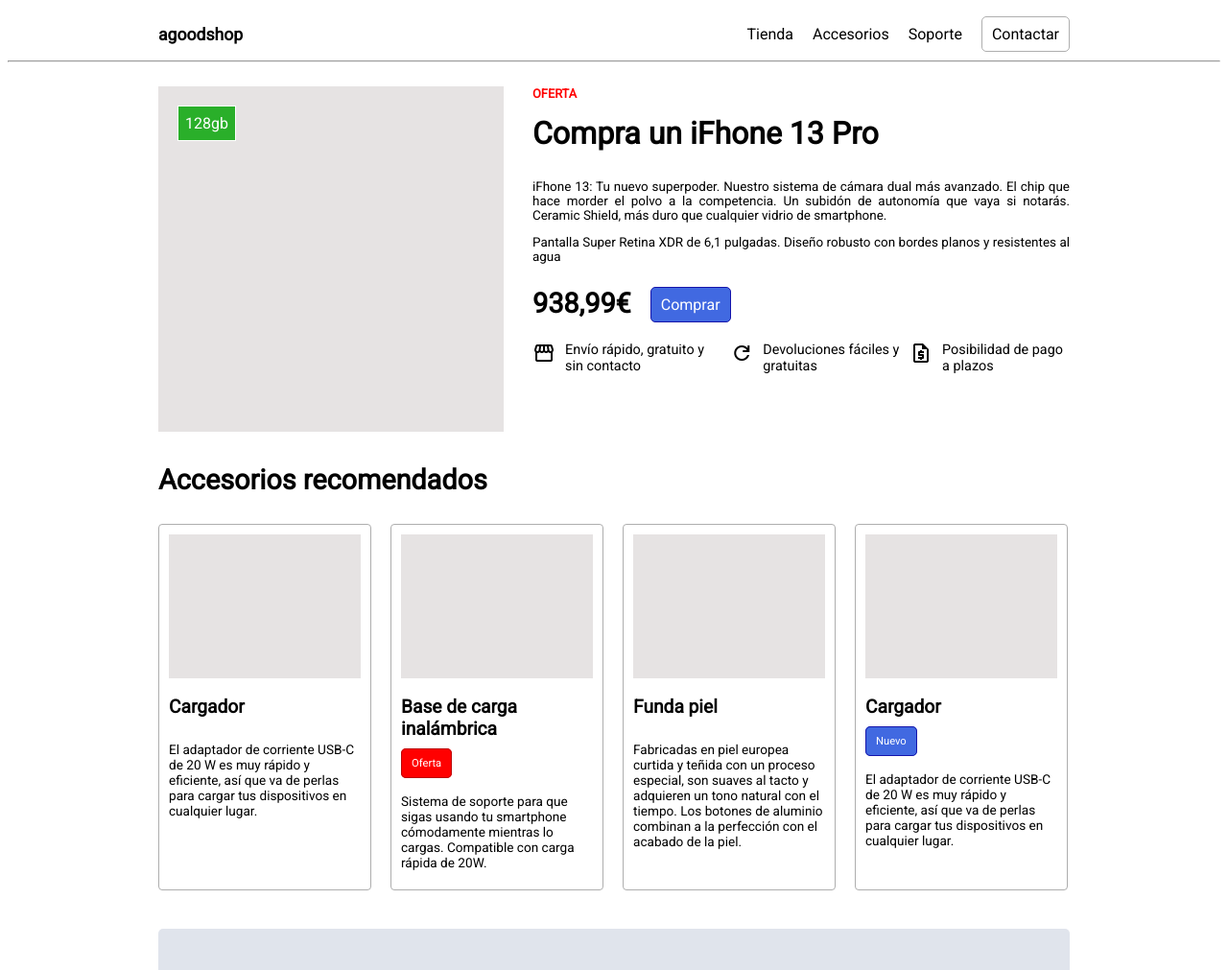
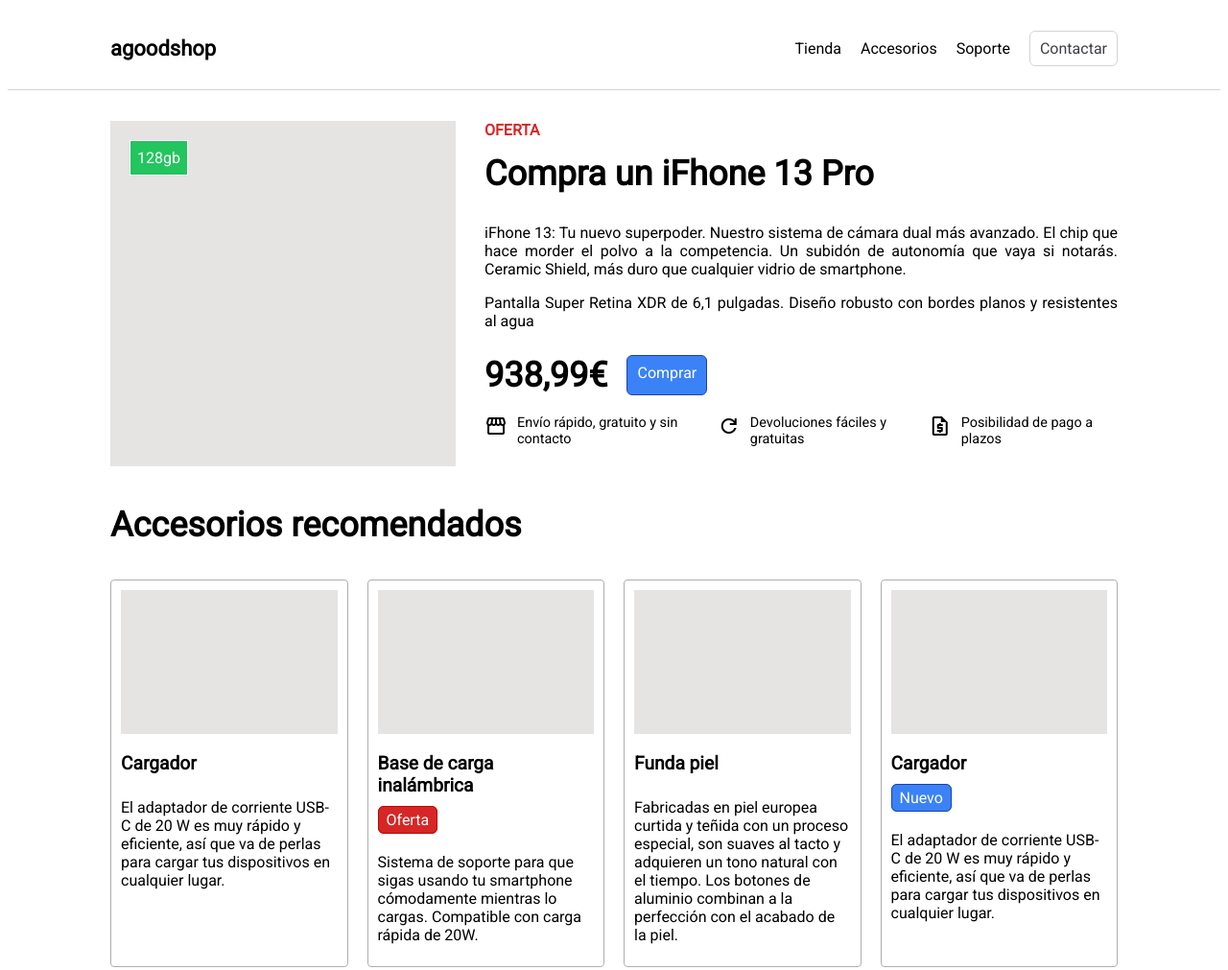
Before and after one commit to matildejb/store-Agoodshop, a plain HTML site: page index.html in a window 1280 px wide. Shown: the top 1011 px of the page at 96% size. Drawn offline with nearby package versions, Linux system fonts and the light colour scheme; a web font is replaced by a local one.

Commit message:
Modificaciones
Modificamos hr, nombres de clases, max-width

```diff
--- a/index.html
+++ b/index.html
@@ -5,6 +5,7 @@
 	<meta charset="UTF-8" />
 	<meta name="viewport" content="width=device-width, initial-scale=1.0" />
 	<title>agoodshop</title>
+	<!--Conectar con los estilos-->
 	<link rel="stylesheet" href="styles.css" type="text/css" />
 	<!--ICONOS-->
 	<link rel="stylesheet"
@@ -19,32 +20,33 @@
 
 <body>
 	<!--HEADER-->
-	<div class="wrapper">
-	<header>
-		<nav>
-			<h3 class="nav-logo">agoodshop</h3>
-			<ul class="nav-lista">
-				<li>Tienda</li>
-				<li>Accesorios</li>
-				<li>Soporte</li>
-			</ul>
-			<a class="contact">Contactar</a>
-		</nav>
+	<header class="the-header">
+		<div class="wrapper">
+			<div class="the-header__inner">
+				<p class="heading-3 nav-logo">agoodshop</p>
+				<nav>
+					<ul class="the-header__nav">
+						<li><a href="#">Tienda</a></li>
+						<li><a href="#">Accesorios</a></li>
+						<li><a href="#">Soporte</a></li>
+						<li><a href="#" class="btn btn--contactar">Contactar</a></li>
+					</ul>
+				</nav>
+			</div>
 	</header>
-	</div>
-	<hr class="header" />
+
 	<!--MAIN-->
-	<div class="wrapper">
-		<main>
-			<div class="main-content">
-				<div class="main-image">
-					<img src="imgn.png" alt="imagen principal" class="imgGray" />
-					<span class="imgGreen">128gb</span>
+	<main class="wrapper">
+		<article class="the-product">
+			<div class="the-product-info__img">
+				<div class="the-product-w__img">
+					<img src="imgn.png" alt="iFhone 13" class="the-product__img" />
+					<span class="the-product__gb">128gb</span>
 				</div>
-				<div class="main-text">
-					<p class="text-ofert">OFERTA</p>
-					<h1>Compra un iFhone 13 Pro</h1>
-					<div class="main-paragraph">
+				<div class="the-product-main__info">
+					<p class="text-ofert">Oferta</p>
+					<h1 class="heading-5">Compra un iFhone 13 Pro</h1>
+					<div class="the-product__description">
 						<p>
 							iFhone 13: Tu nuevo superpoder. Nuestro sistema de cámara dual
 							más avanzado. El chip que hace morder el polvo a la competencia.
@@ -57,11 +59,11 @@
 							bordes planos y resistentes al agua
 						</p>
 					</div>
-					<div class="price-buy">
-						<span class="price">938,99€</span>
-						<a class="btn buy">Comprar</a>
+					<div class="the-product-w__buy">
+						<span class="price heading-5">938,99€</span>
+						<a class="btn btn--primary">Comprar</a>
 					</div>
-					<div class="characteristics">
+					<div class="the-product__feautures">
 						<div class="item">
 							<span class="material-symbols-outlined icon"> storefront </span>
 							<span class="texto">Envío rápido, gratuito y sin contacto</span>
@@ -77,10 +79,8 @@
 					</div>
 				</div>
 			</div>
-
-			<div class="main-accesorios">
-				<h3 class="accesorios">Accesorios recomendados</h3>
-				<div class="container">
+					<h3 class="acc heading-5">Accesorios recomendados</h3>
+					<div class="the-product__accesorios">
 					<div class="card">
 						<img src="imgn.png" alt="" />
 						<div class="card-body">
@@ -96,7 +96,7 @@
 						<img src="imgn.png" alt="" />
 						<div class="card-body">
 							<h4 class="carga-inalambrica">Base de carga inalámbrica</h4>
-							<a href="#" class="btn oferta">Oferta</a>
+							<a href="#" class="btn btn--oferta">Oferta</a>
 							<p>
 								Sistema de soporte para que sigas usando tu smartphone
 								cómodamente mientras lo cargas. Compatible con carga rápida de
@@ -120,7 +120,7 @@
 						<img src="imgn.png" alt="" />
 						<div class="card-body">
 							<h4>Cargador</h4>
-							<a href="#" class="btn btn-cargador">Nuevo</a>
+							<a href="#" class="btn btn--primary btn--cargador">Nuevo</a>
 							<p>
 								El adaptador de corriente USB-C de 20 W es muy rápido y
 								eficiente, así que va de perlas para cargar tus dispositivos
@@ -129,11 +129,11 @@
 						</div>
 					</div>
 				</div>
-			</div>
-
+		</article>
+		<section>
 			<div class="main-form">
 				<div class="text-participa">
-					<h2>Participa en el sorteo de un iFhone 13</h2>
+					<h2 class="heading-7">Participa en el sorteo de un iFhone 13</h2>
 					<p>
 						Este verano, ¡venimos cargados de premios! Así que antes de irte
 						de vacaciones, ¡participa en nuestro sorteo! y podrás llevarte un
@@ -154,18 +154,20 @@
 					<div>
 						<input type="email" id="email" name="email" placeholder="arigold@mga.com" />
 					</div>
-					<button class="btn" type="submit">Enviar</button>
+					<button class="btn btn--primary" type="submit">Enviar</button>
 				</form>
 			</div>
-		</main>
-	</div>
-	<hr class="foot" />
+		</section>
+	</main>
+
 	<!--FOOTER-->
-	<div class="wrapper">
-		<footer>
+
+	<footer class="the-footer">
+		<div class="wrapper">
 			<p class="footer">&copy; agoodshop</p>
-		</footer>
-	</div>
+		</div>
+	</footer>
+
 </body>
 
 </html>
--- a/styles.css
+++ b/styles.css
@@ -1,37 +1,108 @@
 * {
 	box-sizing: border-box;
+
+}
+
+/*Common*/
+
+:root {
+	--gray-300: #D4D4D8;
+	--gray-700: #3F3F46;
+	--base-white: #FFFFFF;
+	--red-600: #D62626;
+	--blue--500: #3B82F6;
+	--blue--800: #1E40AF;
+	--green-500: #22C55E;
+	--font-weight-bold: 700;
+	--font-weight-normal: 400;
+}
+
+body {
 	font-family: "Roboto", sans-serif;
 }
 
+.heading-7,
+.heading-5,
+.heading-3 {
+	font-weight: var(--font-weight-bold);
+}
+
+.heading-7 {
+	font-size: 2.875rem;
+}
+.heading-5 {
+	font-size: 2.25rem;
+}
+.heading-3 {
+	font-size: 1.375rem;
+}
+
 .btn {
-	background-color: #4169e1;
+	background-color: var(--base-white);
 	color: white;
 	padding: 8px 10px;
-	border-radius: 5px;
-	border: 1px solid rgb(21, 21, 171);
+	border-radius: 6px;
+	border: 1px solid var(--gray-300);
 	cursor: pointer;
+}
+
+.btn:hover {
+	background-color: var(--gray-700);
+	color: var(--base-white);
+	cursor: pointer;
+}
+
+.btn--contactar {
+	color: var(--gray-700);
+}
+
+.btn--primary {
+	background-color: var(--blue--500);
+	color: var(--base-white);
+	border-color: var(--blue--800);
+}
+
+.btn--primary:hover {
+	background-color: var(--blue--800);
+}
+
+.btn--oferta {
+	background-color: var(--red-600);
+	padding: 4px 8px;
+	border: 1px solid rgb(186, 6, 6);
+}
+
+.btn--oferta:hover {
+	background-color: #8b0000;
+}
+
+.btn--cargador {
+	padding: 4px 8px;
+
 }
 
 a {
 	text-decoration: none;
+	color: black;
 }
 
 /*Centra nuestro contenido*/
 .wrapper {
-	max-width: 950px;
+	max-width: 1050px;
 	margin-left: auto;
 	margin-right: auto;
 }
 
-/*hr nav y footer*/
-hr {
-	color: #aeaeae;
-	margin-top: 0;
+/*linea horizontal*/
+.the-header {
+	border-bottom: 1px solid var(--gray-300);
+	padding: 8px 0;
+}
+.the-footer {
+	border-top: 1px solid var(--gray-300);
+	padding: 8px 0;
 }
 
-.foot {
-	margin-top: 35px;
-}
 
 /*ENCABEZADOS*/
 
@@ -40,111 +111,90 @@
 	margin: 5px 0;
 }
 
-/*Paticipa en el sorteo*/
-h2 {
-	font-size: 2.4rem;
-}
-
-/*Accesorios recomendados* y Nav(agoodshop)*/
-h3 {
-	font-size: 1.8rem;
-}
-
 /*Títulos en accesorios*/
 h4 {
 	font-size: 1.2rem;
 	margin: 15px 0px;
 }
 
-/*NAV*/
-nav {
+/*HEADER*/
+.the-header__inner {
 	display: flex;
 	align-items: center;
 	justify-content: space-between;
 }
 
-.nav-logo {
-	font-weight: bolder;
-	font-size: 1.1rem;
-}
 
-.nav-lista {
+.the-header__nav {
 	display: flex;
+	align-items: center;
 	list-style: none;
 	gap: 20px;
 }
-.nav-lista,
-.contact {
-	margin-left: auto;
-}
 
-.contact {
-	background-color: #ffffff;
-	border: 1px solid #aeaeae;
-	padding: 8px 10px;
-	border-radius: 5px;
-	margin-left: 20px;
-	cursor: pointer;
-}
 
 /*MAIN*/
 
 /*Primer Parte*/
-.main-content {
+
+.the-product {
+	margin-top: 32px;
+}
+
+main {
+	padding-bottom: 30px;
+}
+
+.the-product-info__img {
 	display: flex;
 	align-items: flex-start;
 	gap: 30px;
 	margin-top: 25px;
 }
 
-.main-image {
+.the-product-w__img {
 	position: relative;
 }
 
-.imgGray {
+.the-product__img {
 	width: 360px;
 	height: 360px;
 }
 
-.imgGreen {
+.the-product__gb {
 	position: absolute;
-	color: white;
-	background-color: rgb(42, 175, 42);
+	color: var(--base-white);
+	background-color: var(--green-500);
 	padding: 8px 7px;
 	top: 20px;
 	left: 20px;
-	border: 1px solid white;
+	border: 1px solid var(--base-white);
 }
 
-.main-text {
+.the-product-main__info {
 	display: flex;
 	flex-direction: column;
 	gap: 10px;
 }
 
 .text-ofert {
-	color: red;
-	font-weight: 900;
-	font-size: 0.8rem;
+	color: var(--red-600);
+	font-weight: var(--font-weight-bold);
 	margin: 0;
+	text-transform: uppercase;
 }
 
-.main-paragraph {
+.the-product__description {
 	text-align: justify;
-	font-size: 0.84rem;
 }
 
-.price-buy {
+.the-product-w__buy {
 	display: flex;
+	gap: 20px;
 }
 
-.price {
-	font-weight: bolder;
-	font-size: 1.8rem;
-	margin-right: 20px;
-}
 
-.characteristics {
+.the-product__feautures {
 	display: flex;
 	margin-top: 10px;
 	font-size: 0.9rem;
@@ -160,9 +210,8 @@
 }
 
 /*Segunda Parte*/
-.container {
+.the-product__accesorios {
 	display: flex;
-	/*flex-wrap: wrap;*/
 	font-size: 1rem;
 	gap: 20px;
 	margin-bottom: 40px;
@@ -173,24 +222,14 @@
 	border-radius: 4px;
 	border: 1px solid #aeaeae;
 	padding: 10px 10px 7px 10px;
-	font-size: 0.85rem;
-	max-width: 222px;
+	width: 100%;
 }
 
 .card img {
-	width: 200px;
+	width: 100%;
 	height: 150px;
 }
 
-.oferta {
-	background-color: red;
-	border: 1px solid rgb(186, 6, 6);
-	font-size: 0.7rem;
-}
-
-.btn-cargador {
-	font-size: 0.7rem;
-}
 
 .card-body p {
 	margin-top: 25px;
@@ -230,7 +269,6 @@
 /*FOOTER*/
 
 .footer {
-	/*border-top: 1px solid gray;*/
 	display: flex;
 	justify-content: center;
 	padding: 8px 0;
@@ -240,7 +278,7 @@
 
 /*RESPONSIVE MOBILE*/
 
-@media only screen and (max-width: 960px) {
+@media only screen and (max-width: 760px) {
 
     h1 {
 		font-size: 2.1rem;
@@ -252,16 +290,9 @@
 		margin-top: 20px;
 	}
 
-    h3.accesorios {
-		width: 80%;
-		margin: auto;
-		margin-bottom: 20px;
-		font-size: 2.1rem;
-	}
-
 
     /*NAV*/
-	nav {
+	.the-header__inner {
 		flex-direction: column;
 	}
 
@@ -273,42 +304,39 @@
 
     /*Ocultar elemento y Eliminar espacio que ocupa*/
 
-	.nav-lista {
-		display: none;
-	}
-	.contact {
+	.the-header__nav {
 		display: none;
 	}
 
 	/*MAIN*/
 
     /*Primer Parte*/
-	.main-content {
+	.the-product-info__img, h3 {
 		display: flex;
 		flex-direction: column;
 		width: 80%;
 		margin: auto;
 	}
 
-	.main-image {
+	.the-product-w__img {
 		margin: auto;
 		width: 100%;
 	}
-	.imgGray {
+	.the-product__img {
 		width: 100%;
 	}
 
-	.main-paragraph {
-		font-size: 0.96rem;
+	.the-product__description {
 		margin-bottom: 10px;
 	}
 
-	.characteristics {
+	.the-product__feautures {
 		display: flex;
 		flex-wrap: wrap;
 		font-size: 1rem;
 		gap: 30px;
 		margin-top: 20px;
+		margin-bottom: 20px;
 	}
 
 	.item {
@@ -316,19 +344,18 @@
 	}
 
     /*Segunda Parte*/
-	.main-accesorios {
-		margin: auto;
-		margin-top: 30px;
+	.acc {
+		margin-bottom: 20px;
 	}
 
-	.container {
+	.the-product__accesorios  {
 		flex-direction: column;
-		margin: auto;
-		width: 80%;
+		width: 100%;
 	}
 
 	.card {
-		max-width: 100%;
+		max-width: 80%;
+		margin: auto;
 	}
 
 
@@ -339,6 +366,7 @@
 
 	.card-body p {
 		font-size: 1rem;
+
 	}
 
 	.carga-inalambrica {
```
